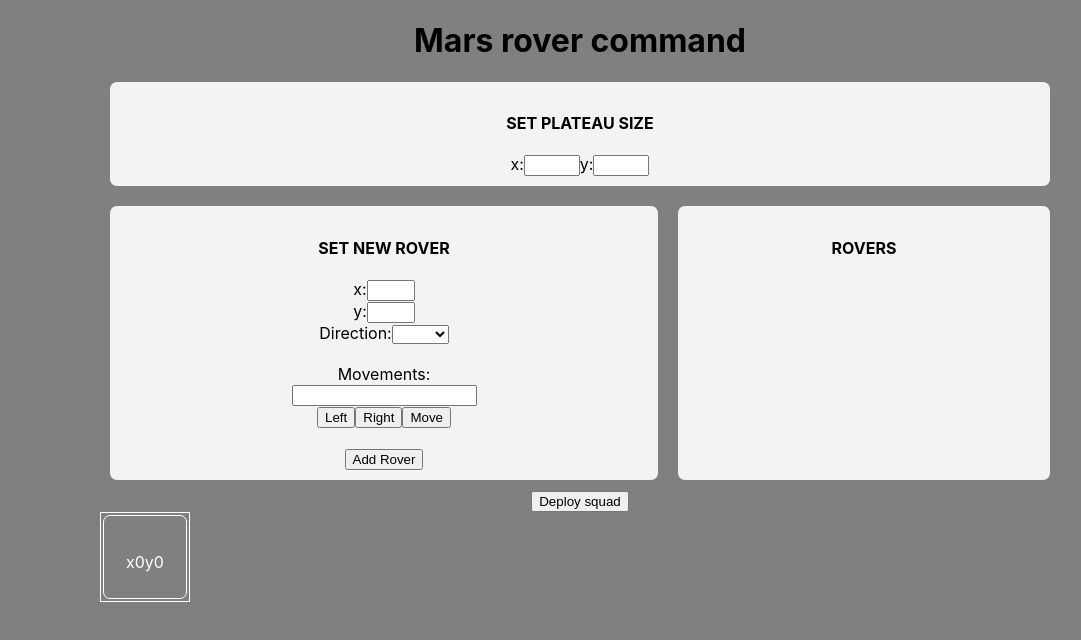
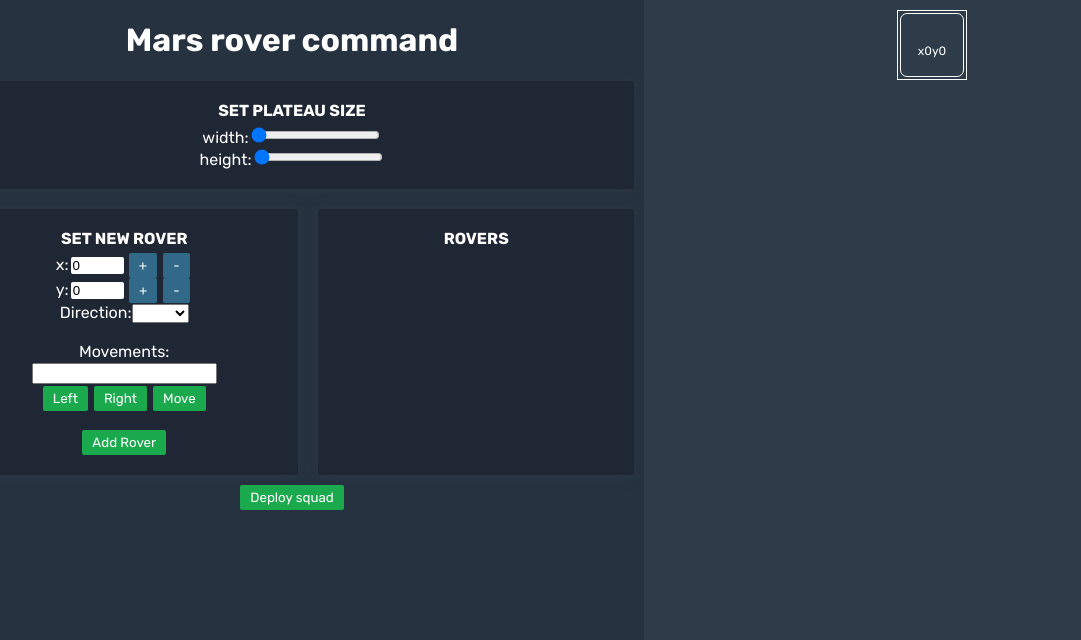
Before and after one commit to mamuh/mars-rover-command, a React (Create React App) app: page / in a window 1280 px wide. Shown: the top 640 px of the page, without its empty margins (60-1141 px from the left). Built offline with nearby package versions, Linux system fonts and the light colour scheme.

Commit message:
incrementer and decrementer buttons

```diff
--- a/src/App.js
+++ b/src/App.js
@@ -11,6 +11,7 @@ import AddRover from './components/set_rovers_form';
 function App() {
   return (
     <div className="App">
+      <div className="left-side">
         <h1>Mars rover command</h1>
         <SetPlateau />
         <div className="rover-pannel">
@@ -18,7 +19,10 @@ function App() {
           <MovesDisplay />
         </div>
         <Deploy />
+      </div>
+      <div className="right-side">
         <Plateau />
+      </div>
     </div>
   );
 }
--- a/src/components/set_plateau.jsx
+++ b/src/components/set_plateau.jsx
@@ -10,12 +10,14 @@ const SetPlateau = (props) => {
     <div className="set-plateau div">
 
       <h4>SET PLATEAU SIZE</h4>
-      <label>x:
-        <input type="number" min="1" max="10" id="x-coord" name="x-coord" onChange={(event) => dispatch(setPlateauSizeX(event))} />
+      <label>width:
+        <input type="range" defaultValue="0" min="1" max="10" id="x-coord" name="x-coord" onChange={(event) => dispatch(setPlateauSizeX(event))} />
       </label>
 
-      <label>y:
-        <input type="number" min="1" max="10" id="y-coord" name="y-coord" onChange={(event) => dispatch(setPlateauSizeY(event))} />
+      <br />
+
+      <label>height:
+        <input type="range" defaultValue="0" min="1" max="10" id="y-coord" name="y-coord" onChange={(event) => dispatch(setPlateauSizeY(event))} />
       </label>
 
     </div>
--- a/src/components/set_rovers_form.jsx
+++ b/src/components/set_rovers_form.jsx
@@ -15,22 +15,64 @@ const AddRover = ({ dispatch }) => {
     movesInput.value += direction
   }
 
+  const handleClick = (e, coord) => {
+    const operator = e.target.innerText
+
+    if (operator == "+" && coord == "x") {
+      if (parseInt(startX.value) >= maxX) {
+        startX.value = maxX
+      } else {
+        startX.value++
+      }
+    } else if (operator == '-' && coord == "x") {
+      if (parseInt(startX.value) <= 0) {
+        startX.value = 0
+      } else {
+        startX.value--
+      }
+    } else if (operator == '+' && coord == "y") {
+      if (parseInt(startY.value) >= maxY) {
+        startY.value = maxX
+      } else {
+        startY.value++
+      }
+    } else if (operator == "-" && coord == "y") {
+      if (parseInt(startY.value) <= 0) {
+        startY.value = 0
+      } else {
+        startY.value--
+      }
+    }
+
+  }
+
   return (
     <div className="set-new-rover-div div">
       <form
         onSubmit={e => {
           e.preventDefault()
-          dispatch(addRover({"x": parseInt(startX.value), "y": parseInt(startY.value), "direction": startDirection.value}, movementsArray));
-          movementsArray = []
-          e.target.reset()
-        }}
+          dispatch(addRover(
+            {
+              "x": parseInt(startX.value),
+              "y": parseInt(startY.value),
+              "direction": startDirection.value},
+              movementsArray));
+              movementsArray = []
+              e.target.reset()
+            }}
       >
 
         <h4>SET NEW ROVER</h4>
+        x:
+        <input readOnly className="rover-x-y-input" defaultValue="0" type="number" min="0" max={maxX} ref={node => (startX = node)} />
+        <button className="incrementer-decrementer" type="button" onClick={(e) => handleClick(e, "x")}>+</button>
+        <button className="incrementer-decrementer" type="button" onClick={(e) => handleClick(e, "x")}>-</button>
 
-        x:<input type="number" min="0" max={maxX} ref={node => (startX = node)} />
         <br />
-        y:<input type="number" min="0" max={maxY} ref={node => (startY = node)} />
+        y:
+        <input readOnly className="rover-x-y-input" defaultValue="0" type="number"min="0" max={maxY} ref={node => (startY = node)} />
+        <button className="incrementer-decrementer" type="button" onClick={(e) => handleClick(e, "y")}>+</button>
+        <button className="incrementer-decrementer" type="button" onClick={(e) => handleClick(e, "y")}>-</button>
         <br />
 
         <label>
--- a/src/stylesheets/app.scss
+++ b/src/stylesheets/app.scss
@@ -1,7 +1,20 @@
 .App {
   text-align: center;
-  width: 75vw;
+  width: 100vw;
+  height: 100vh;
   margin: 0 auto;
+  display: flex;
+  justify-content: space-between;
+}
+
+
+.left-side {
+  flex: 0 0 55%;
+}
+
+.right-side {
+  flex: 0 0 45%;
+  background-color: #2e3c49;
 }
 
 .App-logo {
--- a/src/stylesheets/application.scss
+++ b/src/stylesheets/application.scss
@@ -2,16 +2,25 @@
 @import 'plateau';
 @import 'div';
 @import 'rover_pannel';
+@import 'buttons';
 
-h1 {
-  color: black;
-}
+@import url('https://fonts.googleapis.com/css2?family=Rubik:wght@400;700&display=swap');
 
 body {
-  background-color: grey;
+  background-color: #263240;
   //background-image: url('/marsbg.jpg');
   height: 100%;
   background-position: center;
   background-repeat: no-repeat;
   background-size: cover;
+  color: white;
+  font-family: 'Rubik', sans-serif;
 }
+
+h4 {
+  margin: 0 0 5px 0;
+}
+
+input {
+  margin: 2px;
+}
--- /dev/null
+++ b/src/stylesheets/buttons.scss
@@ -0,0 +1,17 @@
+button {
+  background-color: #1aa94d;
+  border: none;
+  border-radius: 2px;
+  color: white;
+  font-family: 'Rubik', sans-serif;
+  margin: 0 3px;
+  padding: 5px 10px;
+}
+
+
+.incrementer-decrementer {
+  background-color: #326988;
+  &:hover {
+    background-color: black;
+  }
+}
--- a/src/stylesheets/div.scss
+++ b/src/stylesheets/div.scss
@@ -1,14 +1,15 @@
 .div {
-  background-color: rgba(255,255,255,0.9);
-  border-radius: 7px;
-  padding: 10px;
+  background-color: rgba(31,37,51,0.9);
+  border-radius: 2px;
+  padding: 20px 10px;
   margin: 10px;
+  box-shadow: 0 0 15px rgba(68,73,88,0.25)
 }
 
 .set-new-rover-div {
-  width: 60%;
+  width: 50%;
 }
 
 .rovers-div {
-  width: 40%;
+  width: 45%;
 }
--- a/src/stylesheets/plateau.scss
+++ b/src/stylesheets/plateau.scss
@@ -1,17 +1,21 @@
 .container {
   width: 100%;
-  margin: 0 auto;
+  display: flex;
+  align-items: center;
+  justify-content: center;
 }
 
 table {
   border: 1px solid white;
+  margin-top: 10px;
   td {
     border: 1px solid white;
     border-radius: 7px;
-    width: 80px;
-    height: 80px;
+    width: 60px;
+    height: 60px;
     color: white;
     position: relative;
+    font-size: 12px;
 
     span {
       font-size: 30px;
--- a/src/stylesheets/rover_pannel.scss
+++ b/src/stylesheets/rover_pannel.scss
@@ -1,3 +1,11 @@
 .rover-pannel {
   display: flex;
 }
+
+.rover-x-y-input {
+  border-radius: 2px;
+  border: none;
+  min-width: 15%;
+  outline: none;
+  transition: 3s;
+}
```
Lines whose indentation alone changed are shown as unchanged.
